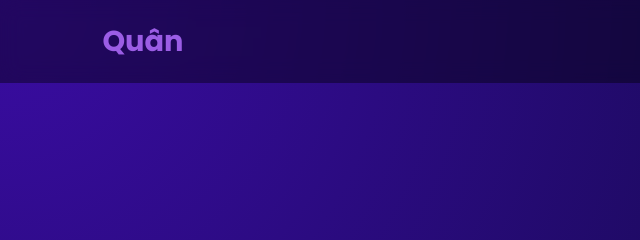
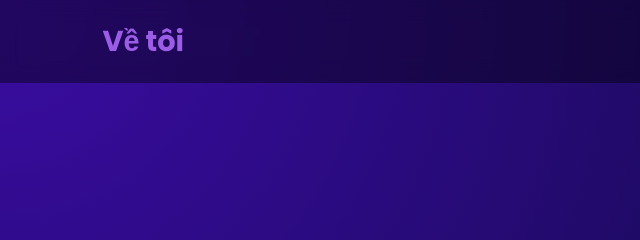
Before and after one commit to quanngo2004/Portfolio, a plain HTML site: page index.html in a window 1280 px wide. Shown: the top 240 px of the page, 0-640 px from the left. Drawn offline with Linux system fonts and the light colour scheme.

Commit message:
Update index.html

```diff
--- a/index.html
+++ b/index.html
@@ -10,7 +10,7 @@
 <body>
   <header>
     <nav class="navbar">
-      <div class="logo">Quân</div>
+      <div class="logo">Về tôi</div>
       <ul class="nav-links">
         <li><a href="#about">Giới thiệu</a></li>
         <li><a href="#certificates">Chứng chỉ</a></li>
```
